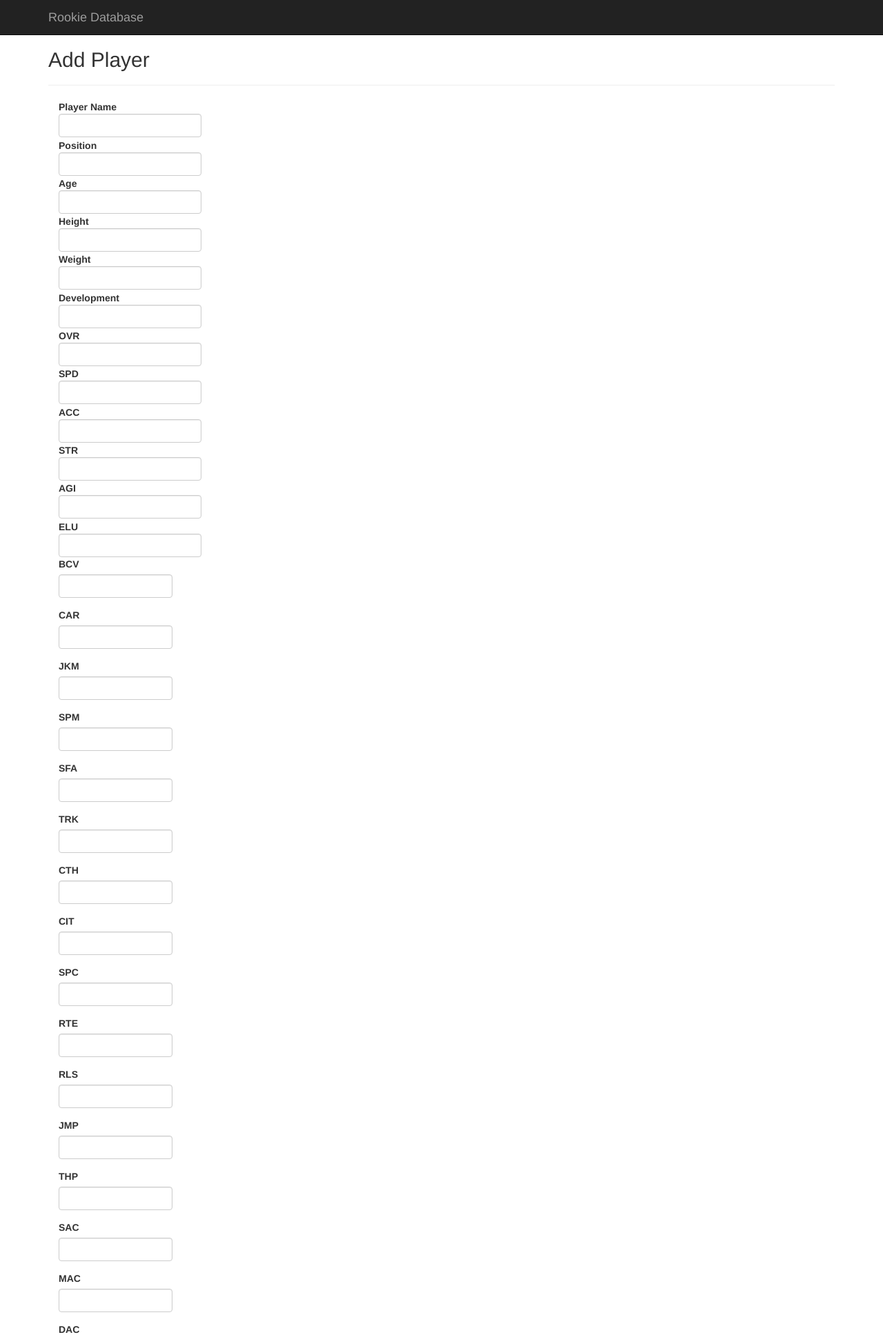
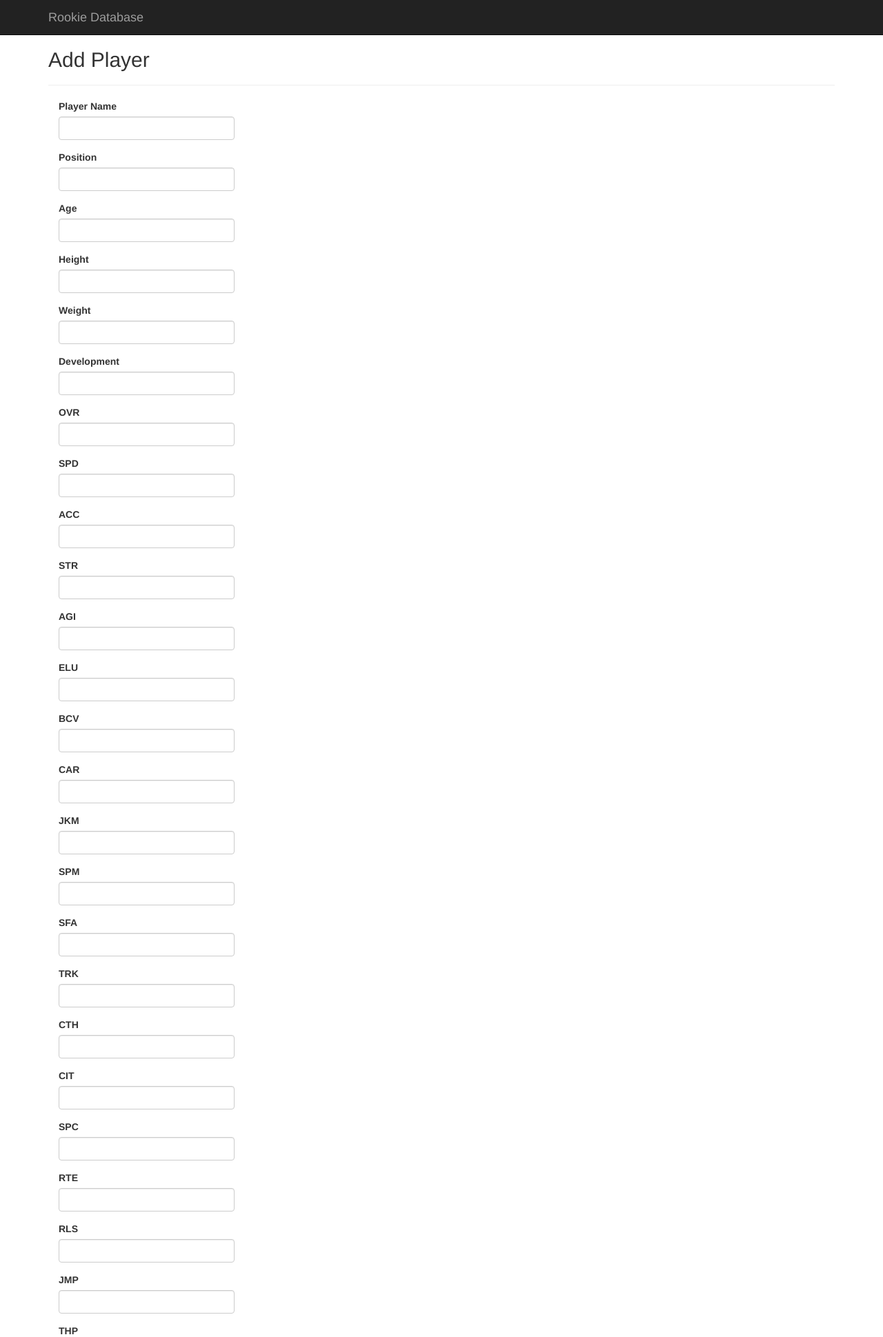
Before and after one commit to TBukowski/RookieDatabase, an ASP.NET Core app: page /Home/AddPlayer in a window 1280 px wide. Shown: the top 1939 px of the page at 69% size. Run offline with ASP.NET Core 8, Linux system fonts and the light colour scheme.

Commit message:
styling forms

```diff
--- a/RookieDatabase/RookieDatabase/Views/Home/AddPlayer.cshtml
+++ b/RookieDatabase/RookieDatabase/Views/Home/AddPlayer.cshtml
@@ -6,11 +6,11 @@
 
 <h2>Add Player</h2>
 <hr />
-<div class="container">
-    <div class="row">
-        <div class="col-md-2">
+
+<div class="container row">
+    <div class="col-md-3">
+        <form class="form" asp-action="AddPlayer">
             <div class="table_column">
-                <form class="form-inline" asp-action="AddPlayer">
                 <div asp-validation-summary="ModelOnly" class="text-danger"></div>
                 <div class="form-group">
                     <label asp-for="PlayerName" class="control-label"></label>
@@ -240,7 +240,6 @@
         </form>
     </div>
 </div>
-</div>
 
 @*<div>
     <a asp-action="Index">Back to List</a>
--- a/RookieDatabase/RookieDatabase/Views/Home/Index.cshtml
+++ b/RookieDatabase/RookieDatabase/Views/Home/Index.cshtml
@@ -3,14 +3,16 @@
     ViewData["Title"] = "Home Page";
 }
 
+<div class="wrapper">
     <h2>CHOOSE A POSITION</h2>
 
     @foreach (var rookie in Model.Positions)
     {
-    <a class="btn btn-primary" role="button"asp-action="Position"
+        <a class="btn btn-primary" role="button" asp-action="Position"
            asp-route-position="@rookie">@rookie</a>
     }
 
     <div>
         <a asp-action="AddPlayer">Add a Rookie</a>
     </div>
+</div>
```
Also changed, not shown: RookieDatabase/RookieDatabase/wwwroot/css/site.css (+6 -4 lines). Lines whose indentation alone changed are shown as unchanged.
